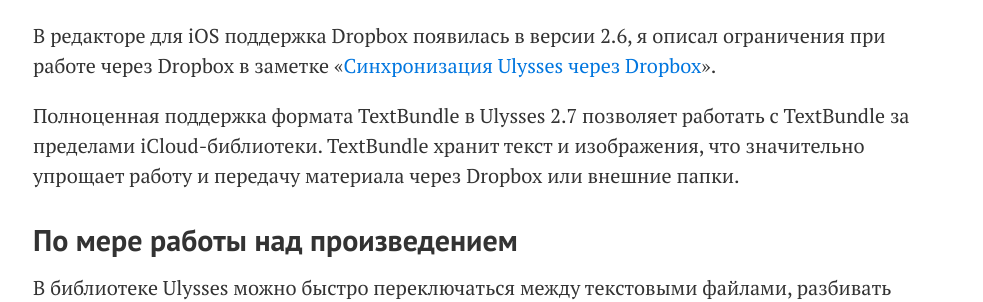
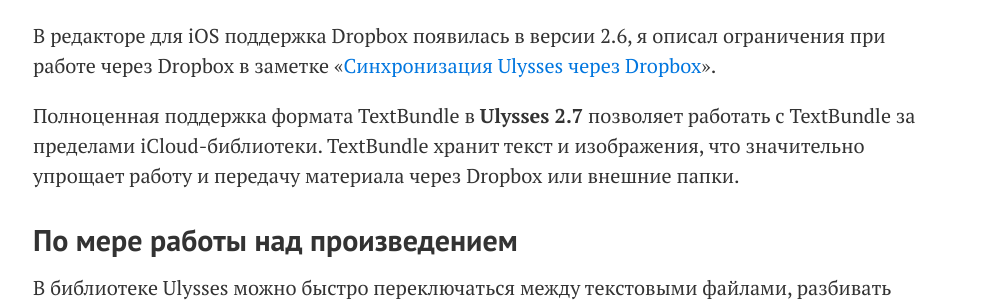
Before and after one commit to facetheheat/facetheheat.github.io, a Jekyll site: the page built from _posts/2016-04-30-ulysses.markdown, in a window 1280 px wide and 900 px high, scrolled down 2509 px. Shown: the part 157-459 px from the top of the window, without its empty margins (147-1130 px from the left). Built offline with Jekyll 4.4.1, drawn with Linux system fonts in a browser that asks for light colours; comment, search, counter and statistics services are not loaded; some of the changed text lies outside the part shown.

```diff
--- a/_posts/2016-04-30-ulysses.markdown
+++ b/_posts/2016-04-30-ulysses.markdown
@@ -43,7 +43,7 @@ OS X версия Ulysses поддерживает `External Folders` — сто
 
 В редакторе для iOS поддержка Dropbox появилась в версии 2.6, я описал ограничения при работе через Dropbox в заметке «[Синхронизация Ulysses через Dropbox](http://pavel.miroshnichen.co/2016/04/30/ulysses/)».
 
-Полноценная поддержка формата TextBundle в Ulysses 2.7 позволяет работать с TextBundle за пределами iCloud-библиотеки. TextBundle хранит текст и изображения, что значительно упрощает работу и передачу материала через Dropbox или внешние папки.
+Полноценная поддержка формата TextBundle в **Ulysses 2.7** позволяет работать с TextBundle за пределами iCloud-библиотеки. TextBundle хранит текст и изображения, что значительно упрощает работу и передачу материала через Dropbox или внешние папки.
 
 ## По мере работы над произведением
 В библиотеке Ulysses можно быстро переключаться между текстовыми файлами, разбивать произведение на отдельные главы или сцены.  Редактор поддерживает логические группы и подгруппы.
@@ -81,13 +81,13 @@ OS X версия Ulysses поддерживает `External Folders` — сто
 
 ### Поддержка Touch Bar в MacBook Pro 2016
 
-![](http://pavel.miroshnichen.co/images/2016/04/macOSSierra_Tabs.png)
+![](http://pavel.miroshnichen.co/images/2016/04/MacBook_TouchBar.jpg)
 
 С версии 2.7 владельцам MacBook Pro 2016 с сенсорной панелью `Touch Bar` доступна замена функциональным клавишам — отображение отдельных контекстных функций редактора. Через Touch Bar можно присвоить теги разметки по мере набора текста
 
 ### Табы в macOS Sierra
 
-![](http://pavel.miroshnichen.co/images/2016/04/MacBook_TouchBar.jpg)
+![](http://pavel.miroshnichen.co/images/2016/04/macOSSierra_Tabs.png)
 
 Подобно вкладкам в Safari, Ulysses позволяет работать с вкладками из macOS Sierra. Теперь можно быстро переключаться между несколькими открытыми текстами в рамках одного окна.
 
@@ -177,9 +177,11 @@ Ulysses поддерживает набор текста в следующих
 Все хоронят Evernote, а смышленые разработчики делают импорт документов — максимально упростить переход от Evernote к Ulysses. Текстовый редактор умеет импортировать ENEX-заметки (проприетарные заметки Evernote). При импорте есть возможность распознать блокноты Evernote с несколькими заметками — Ulysses создает отдельные разделы.
 
 ### Скачать Ulysses
-Ulysses для iOS | Ulysses для OS X
-|:---:|:---:|
-[![](http://pavel.miroshnichen.co/images/2016/04/Ulysses-iOS-256.png)](https://itunes.apple.com/ru/app/ulysses/id950335311?mt=8&uo=4&at=1001l9gh&ct=blog) | [![](http://pavel.miroshnichen.co/images/2016/04/Ulysses-Mac-256.png)](https://itunes.apple.com/ru/app/ulysses/id623795237?mt=12&uo=4&at=1001l9gh&ct=blog)
+|:-----------:|:-----------:|
+|Ulysses для iOS|Ulysses для OS X|
+|[![](http://pavel.miroshnichen.co/images/2016/04/Ulysses-iOS-256.png)](https://itunes.apple.com/ru/app/ulysses/id950335311?mt=8&uo=4&at=1001l9gh&ct=blog)|[![](http://pavel.miroshnichen.co/images/2016/04/Ulysses-Mac-256.png)](https://itunes.apple.com/ru/app/ulysses/id623795237?mt=12&uo=4&at=1001l9gh&ct=blog)|
+|||
+
 
 ## ⌘
 Невероятно мощный редактор Ulysses поможет написать и продемонстрировать свой шедевр.
```
